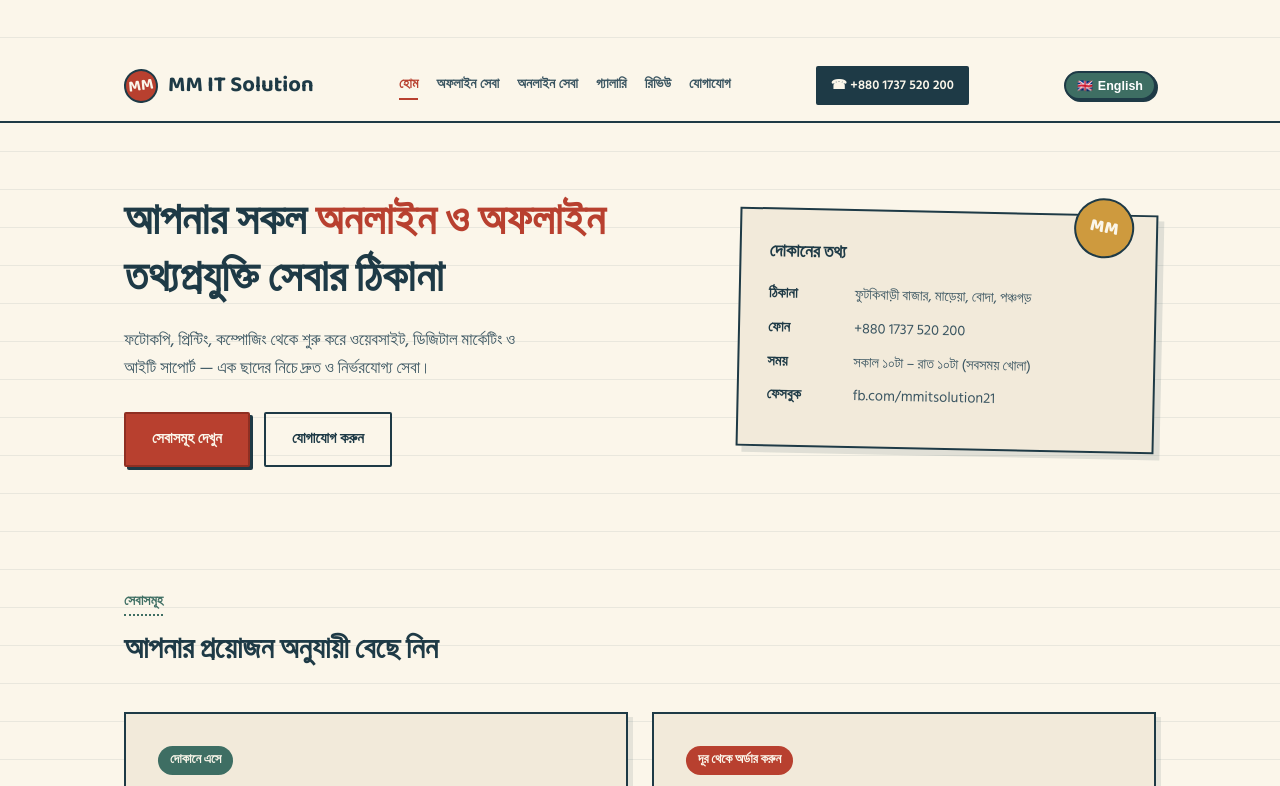
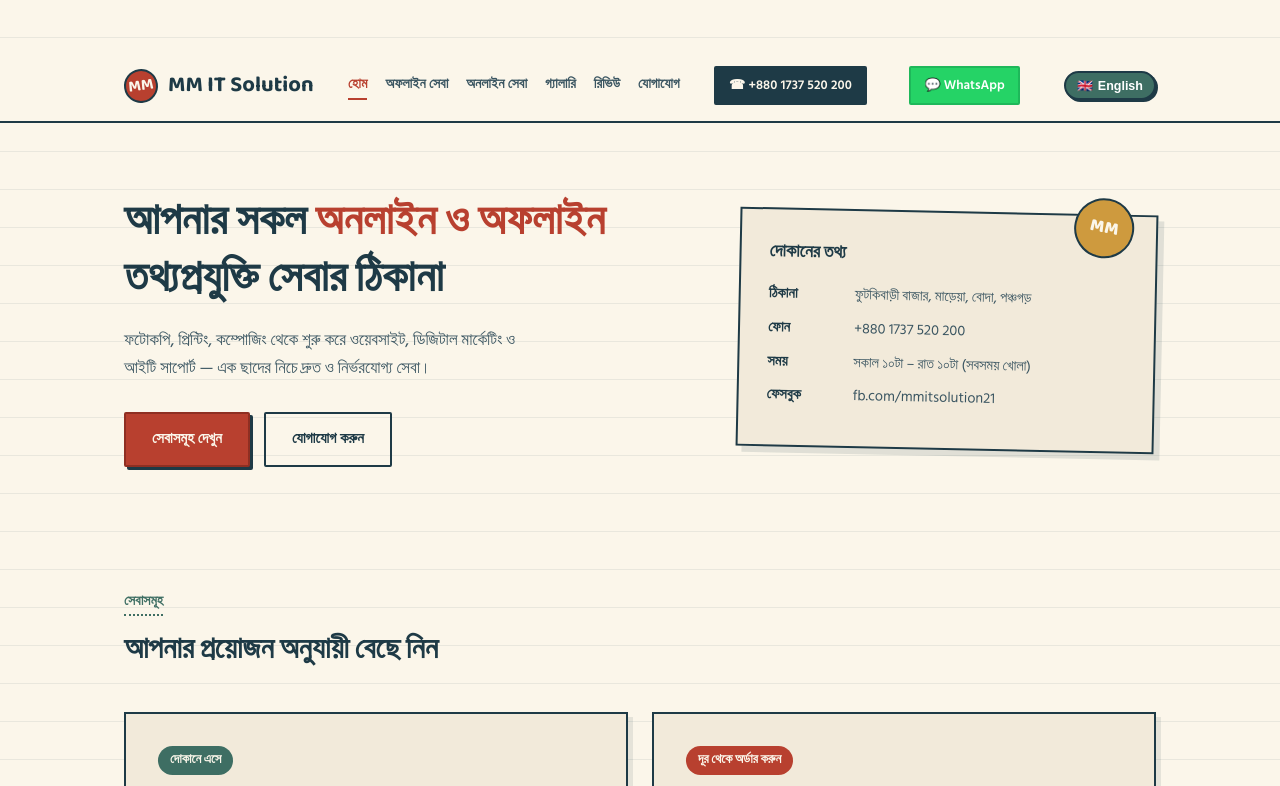
Before and after one commit to solutionmmit-commits/MM-IT-Solution, a website: page index.html in a window 1280 px wide. Shown: the top 786 px of the page. Drawn offline with Linux system fonts and the light colour scheme; no server answers.

Commit message:
feature: add WhatsApp contact buttons (header + footer) linking to +8801737520200

```diff
--- a/index.html
+++ b/index.html
@@ -101,6 +101,7 @@
         <a href="index.html#contact" data-i18n="nav.contact">যোগাযোগ</a>
       </nav>
       <a class="call-btn" href="tel:+8801737520200" data-cms-key="shop.phone">☎ +৮৮০ ১৭৩৭-৫২০২০০</a>
+      <a class="wa-btn" href="https://wa.me/8801737520200?text=আসসালামু%20আলাইকুম%2C%20আমি%20আপনাদের%20সেবা%20সম্পর্কে%20জানতে%20চাই।" target="_blank">💬 WhatsApp</a>
     </div>
   </header>
 
@@ -268,6 +269,7 @@
               ১০টা</span></div>
           <a class="fb-btn" href="https://www.facebook.com/mmitsolution21" target="_blank"
             data-i18n="footer.fb.btn">ফেসবুক পেজ দেখুন →</a>
+          <a class="wa-btn" href="https://wa.me/8801737520200?text=আসসালামু%20আলাইকুম%2C%20আমি%20আপনাদের%20সেবা%20সম্পর্কে%20জানতে%20চাই।" target="_blank">💬 WhatsApp দিয়ে যোগাযোগ করুন</a>
         </div>
         <div class="map-box">
           <iframe
--- a/style.css
+++ b/style.css
@@ -74,6 +74,13 @@ nav.links a.active{color:var(--stamp); border-bottom:2px solid var(--stamp); pad
   font-weight:600; font-size:13px; letter-spacing:.1px; border:2px solid var(--ink);
 }
 .call-btn:hover{background:var(--stamp); border-color:var(--stamp);}
+
+.wa-btn{
+  background:#25D366; color:#fff; padding:7px 13px; border-radius:2px;
+  font-weight:600; font-size:13px; border:2px solid #1eb85a; text-decoration:none; white-space:nowrap;
+  display:inline-flex; align-items:center; gap:6px; margin-left:8px;
+}
+.wa-btn:hover{background:#1eb85a; border-color:#1eb85a;}
 
 .cms-lang-btn {
   background: var(--teal);
```
Also changed, not shown: offline-services.html (+2 -0 lines), online-services.html (+2 -0 lines).
